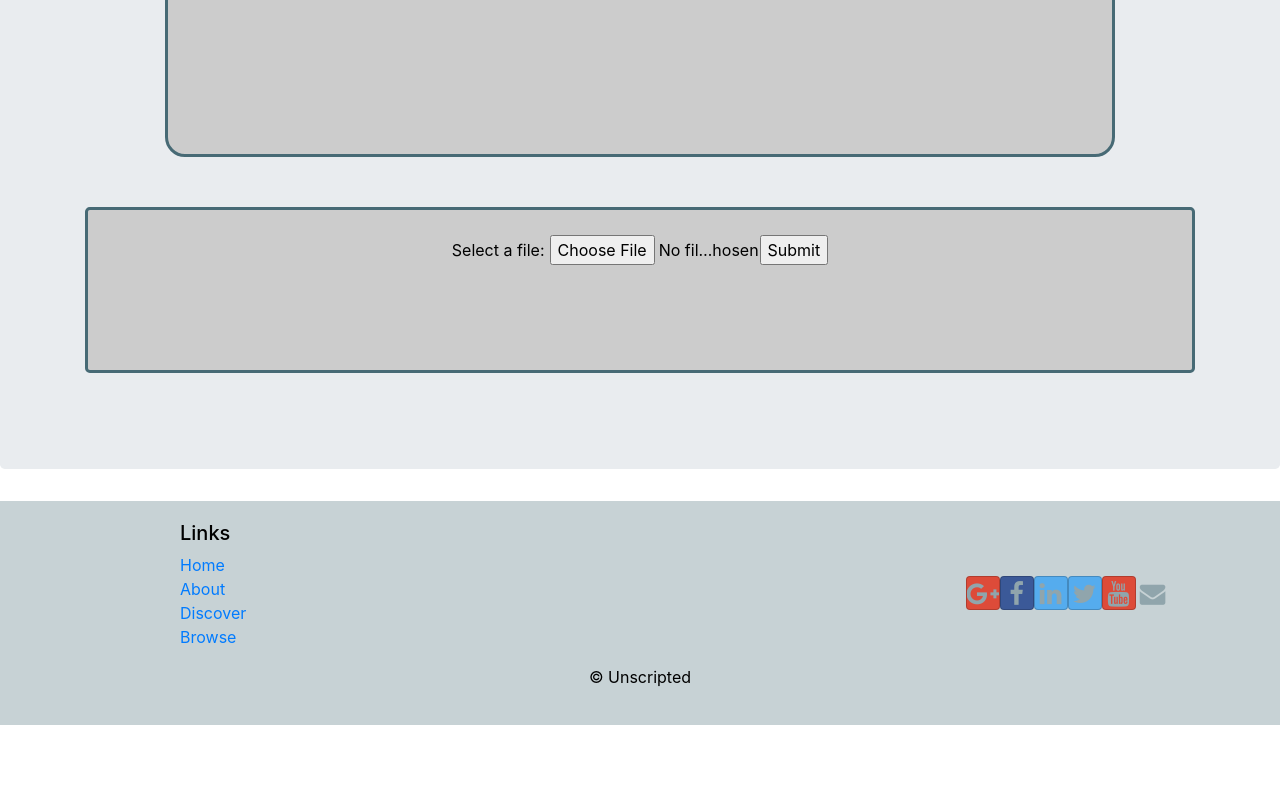
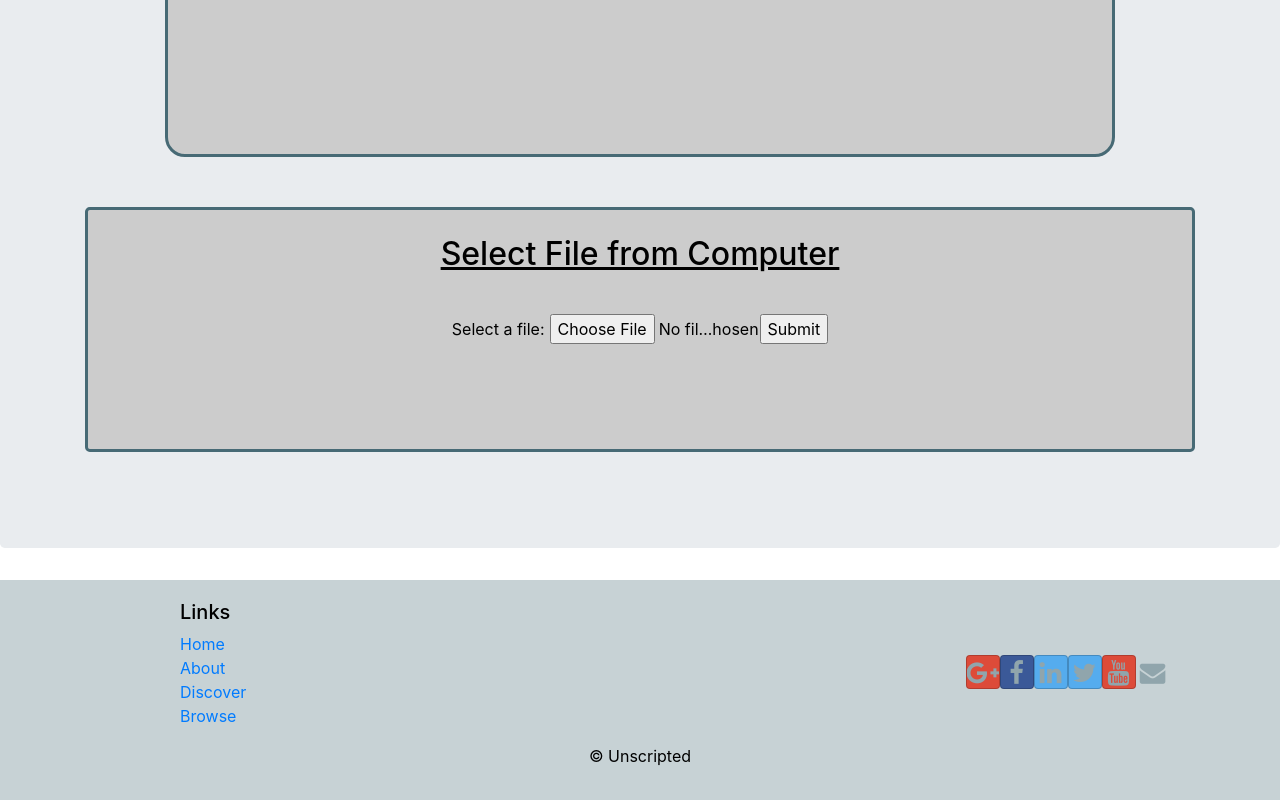
Before and after one commit to Unscripted2020/Unscripted, a React (Create React App) app in the folder client/: page /about in a window 1280 px wide. Shown: the part 800-1600 px from the top of the page. Before the commit the page ends 1525 px from the top, so only its background shows below. Built offline with nearby package versions, Linux system fonts and the light colour scheme.

Commit message:
Added select file title

```diff
--- a/client/src/components/Creator.js
+++ b/client/src/components/Creator.js
@@ -60,6 +60,9 @@ class Creator extends React.Component{
                 </div>
               </div>
               <div id = "submitFile" class = "submitFile jumbotron">
+                <h2 id = "fileSelect">
+                  <u>Select File from Computer</u>
+                </h2>
                 <form>
                   <label id = "selectFile" for="myfile">Select a file:</label>
                   <input type="file" id="myfile" name="myfile"></input>
--- a/client/src/index.css
+++ b/client/src/index.css
@@ -222,3 +222,7 @@ body {
 #myfile {
   width: 210px;
 }
+
+#fileSelect {
+  margin-bottom: 40px;
+}
```
